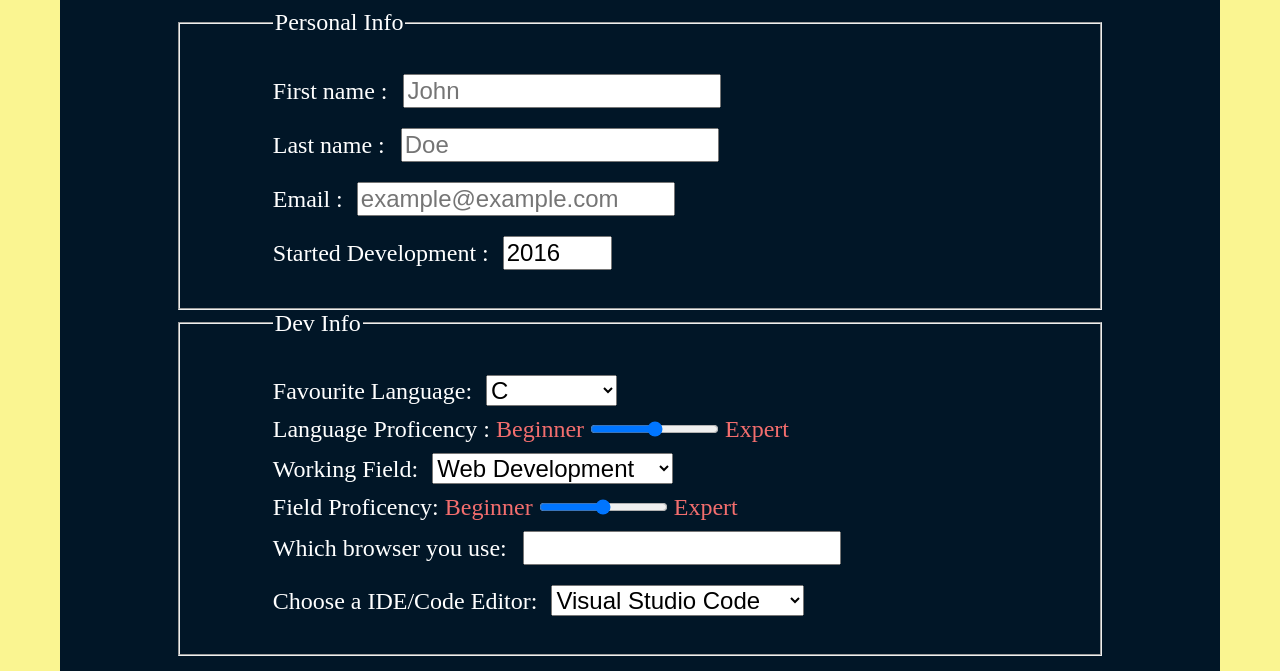
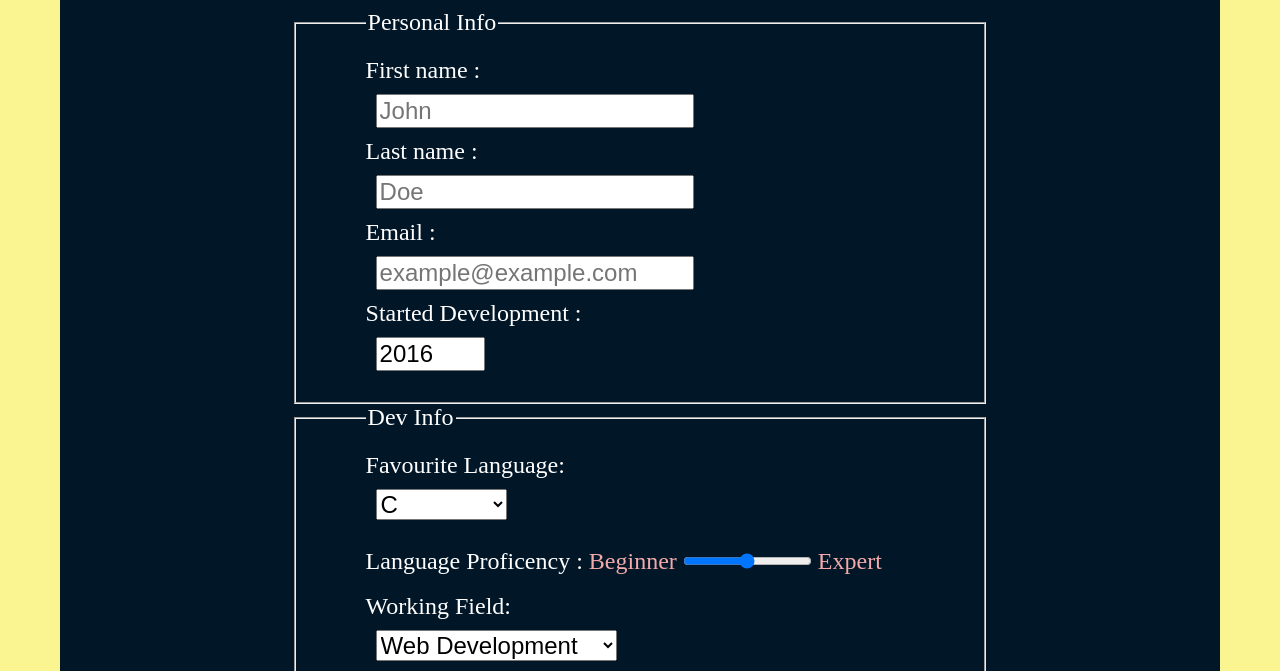
Before and after one commit to sushantbramhacharya/WebTechnology_LEC, a plain HTML site: page 1_HTML_CSS/form_assignment/index.html in a window 1280 px wide. Shown: the part 567-1238 px from the top of the page. Drawn offline with Linux system fonts and the light colour scheme.

Commit message:
Done some Modification to developer Survey Padding Changed >> Br added

```diff
--- a/1_HTML_CSS/form_assignment/index.html
+++ b/1_HTML_CSS/form_assignment/index.html
@@ -18,48 +18,48 @@
     <form method="GET" action="thanku.html">
         <fieldset>
             <legend>Personal Info</legend>
-            <label for="first">First name : </label>
+            <label for="first">First name : </label><br>
             <input placeholder="John" class="user-input" type="text" name="first" value="" id="first">
             <br>
-            <label for="last">Last name : </label>
+            <label for="last">Last name : </label><br>
             <input placeholder="Doe" class="user-input" type="text" name="last" value="" id="last">
             <br>
-            <label for="email">Email :</label>
+            <label for="email">Email :</label><br>
             <input placeholder="example@example.com" class="user-input" type="email" name="email" value="" id="email">
             <br>
-            <label for="bdaymonth">Started Development :</label>
+            <label for="bdaymonth">Started Development :</label><br>
             <input type="number" min="1900" max="2099" class="user-input" step="1" value="2016" /><br>
         </fieldset>
         <fieldset>
             <legend>Dev Info</legend>
-            <label for="lang">Favourite Language:</label>
+            <label for="lang">Favourite Language:</label> <br>
             <select id="languages" name="lang" class="user-input">
                 <option value="C">C</option>
                 <option value="C++">C++</option>
                 <option value="Python">Python</option>
                 <option value="Javascript">Javascript</option>
-            </select><br>
+            </select><br><br>
             <label for="lang_proficency">
                 Language Proficency :
             </label>
             <span>Beginner</span>
             <input type="range" name="lang_proficency" id="lang_proficency">
             <span>Expert</span>
-            <br>
-            <label for="field">Working Field:</label>
+            <br><br>
+            <label for="field">Working Field:</label><br>
             <select id="field" name="field" class="user-input">
                 <option value="WebDevelopment">Web Development</option>
                 <option value="MobileDevelopment">Mobile Development</option>
                 <option value="GameDevelopment">Game Development</option>
                 <option value="DataScientist">Data Scientist</option>
-            </select><br>
+            </select><br><br>
             <label for="field_proficency">
                 Field Proficency:
             </label>
             <span>Beginner</span>
             <input type="range" name="field_proficency" id="field_proficency">
-            <span>Expert</span><br>
-            <label for="browsers">Which browser you use: </label>
+            <span>Expert</span><br><br>
+            <label for="browsers">Which browser you use: </label><br>
             <input class="user-input" list="browsers" name="browser">
             <datalist id="browsers">
                 <option value="Microsoft Edge">
@@ -68,7 +68,7 @@
                 <option value="Brave">
                 <option value="Safari">
             </datalist><br>
-            <label for="code-editors">Choose a IDE/Code Editor:</label>
+            <label for="code-editors">Choose a IDE/Code Editor:</label><br>
             <select name="code-editors" id="code-editors" class="user-input">
                 <optgroup label="Code Editors">
                     <option value="Visual Studio Code">Visual Studio Code</option>
--- a/1_HTML_CSS/form_assignment/style.css
+++ b/1_HTML_CSS/form_assignment/style.css
@@ -35,8 +35,7 @@ header {
 
 form {
     text-align: left;
-    padding-left: 10%;
-    padding-right: 10%;
+    padding: 0% 20%;
 }
 
 fieldset {
@@ -49,5 +48,5 @@ legend {
 
 span {
     font-size: 1.5em;
-    color: rgb(243, 110, 110);
+    color: rgb(243, 170, 170);
 }
```
